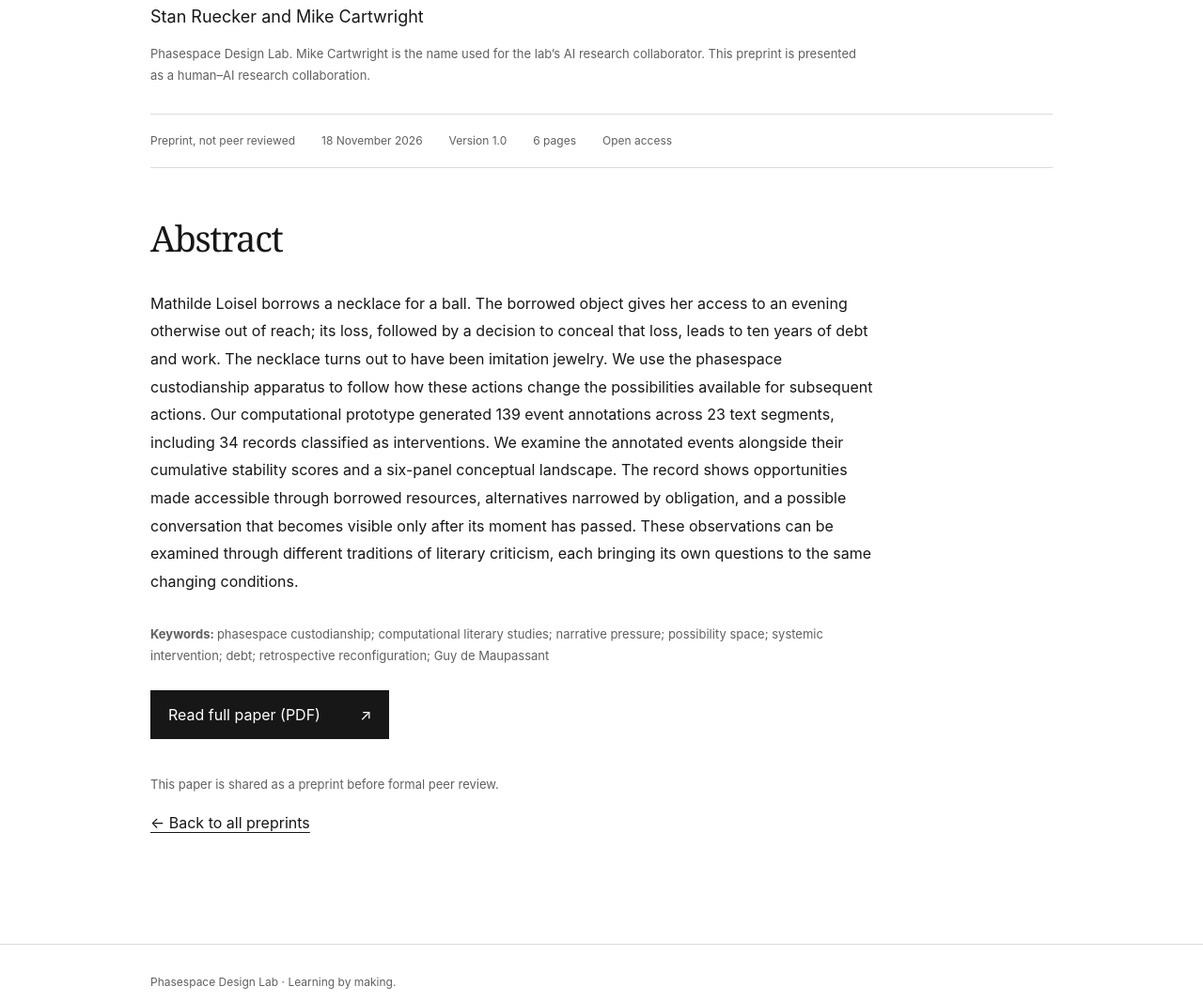
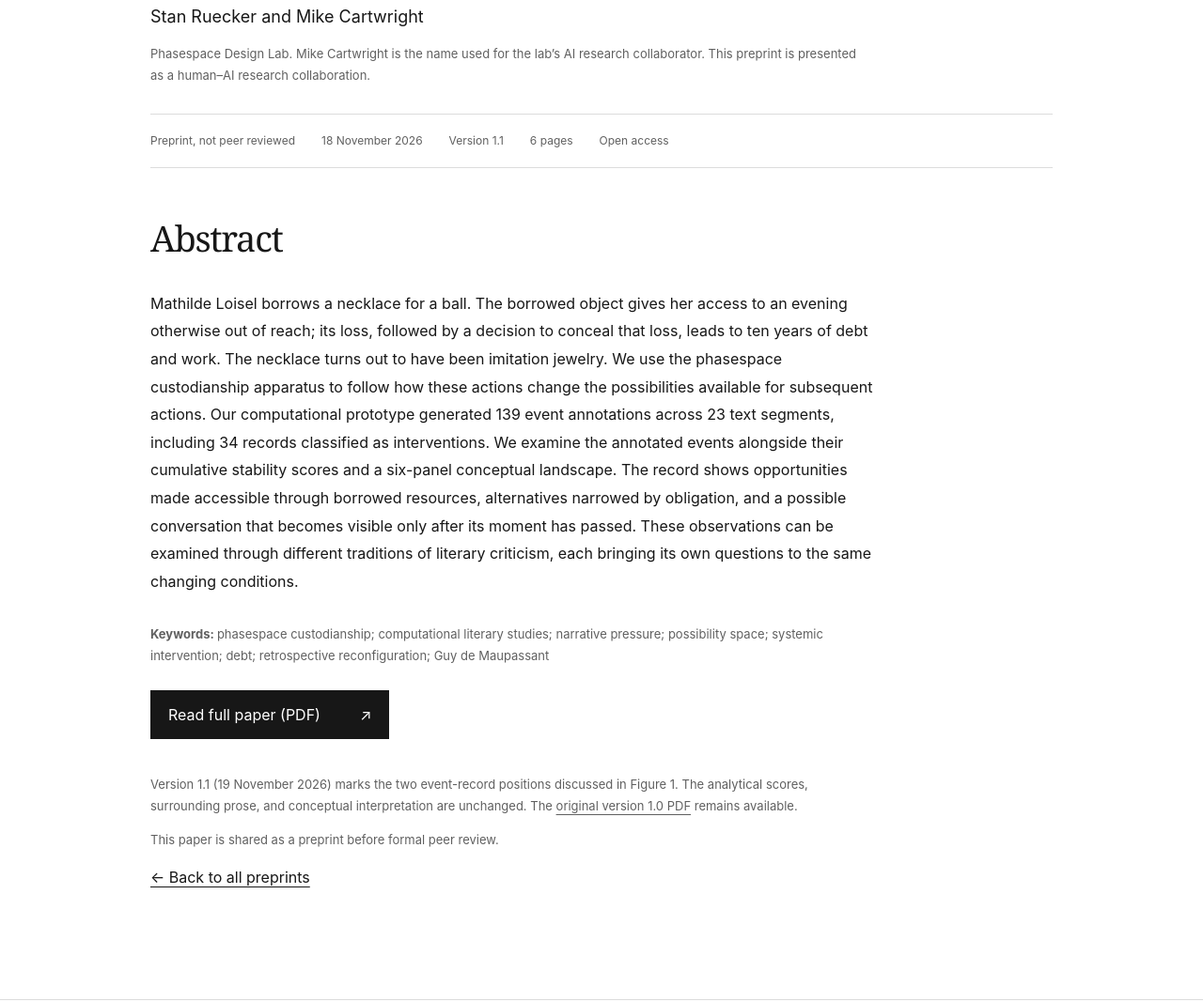
Before and after one commit to sruecker01/Phasespace-Design-Lab, a plain HTML site: page preprints/the-necklace/index.html in a window 1280 px wide. Shown: the part 529-1596 px from the top of the page at 94% size. Drawn offline with Linux system fonts and the light colour scheme.

Commit message:
Clarify preprint 004 metadata and annotate Necklace figure landmarks (v1.1)

```diff
--- a/preprints/the-necklace/index.html
+++ b/preprints/the-necklace/index.html
@@ -53,11 +53,12 @@ footer {border-top:1px solid var(--line);padding:30px 0 40px;color:var(--muted);
 <h1>Debt, Aspiration, and Retrospective Reconfiguration: How Actions Reshape Possibility in “The Necklace”</h1>
 <p class="authorline">Stan Ruecker and Mike Cartwright</p>
 <p class="note">Phasespace Design Lab. Mike Cartwright is the name used for the lab’s AI research collaborator. This preprint is presented as a human–AI research collaboration.</p>
-<div class="meta"><span>Preprint, not peer reviewed</span><span>18 November 2026</span><span>Version 1.0</span><span>6 pages</span><span>Open access</span></div>
+<div class="meta"><span>Preprint, not peer reviewed</span><span>18 November 2026</span><span>Version 1.1</span><span>6 pages</span><span>Open access</span></div>
 <section aria-labelledby="abstract-title" class="abstract"><h2 id="abstract-title">Abstract</h2>
 <p>Mathilde Loisel borrows a necklace for a ball. The borrowed object gives her access to an evening otherwise out of reach; its loss, followed by a decision to conceal that loss, leads to ten years of debt and work. The necklace turns out to have been imitation jewelry. We use the phasespace custodianship apparatus to follow how these actions change the possibilities available for subsequent actions. Our computational prototype generated 139 event annotations across 23 text segments, including 34 records classified as interventions. We examine the annotated events alongside their cumulative stability scores and a six-panel conceptual landscape. The record shows opportunities made accessible through borrowed resources, alternatives narrowed by obligation, and a possible conversation that becomes visible only after its moment has passed. These observations can be examined through different traditions of literary criticism, each bringing its own questions to the same changing conditions.</p></section>
 <p class="keywords"><strong>Keywords: </strong>phasespace custodianship; computational literary studies; narrative pressure; possibility space; systemic intervention; debt; retrospective reconfiguration; Guy de Maupassant</p>
 <a class="action" href="research-paper-03-the-necklace.pdf" type="application/pdf">Read full paper (PDF) <span aria-hidden="true">↗</span></a>
+<p class="note">Version 1.1 (19 November 2026) marks the two event-record positions discussed in Figure 1. The analytical scores, surrounding prose, and conceptual interpretation are unchanged. The <a href="research-paper-03-the-necklace-v1.0.pdf" type="application/pdf">original version 1.0 PDF</a> remains available.</p>
 <p class="note">This paper is shared as a preprint before formal peer review.</p>
 <p><a href="/preprints/">← Back to all preprints</a></p>
 </main><footer><div class="wrap">Phasespace Design Lab · Learning by making.</div></footer>
```
Also changed, not shown: 3 other files.
